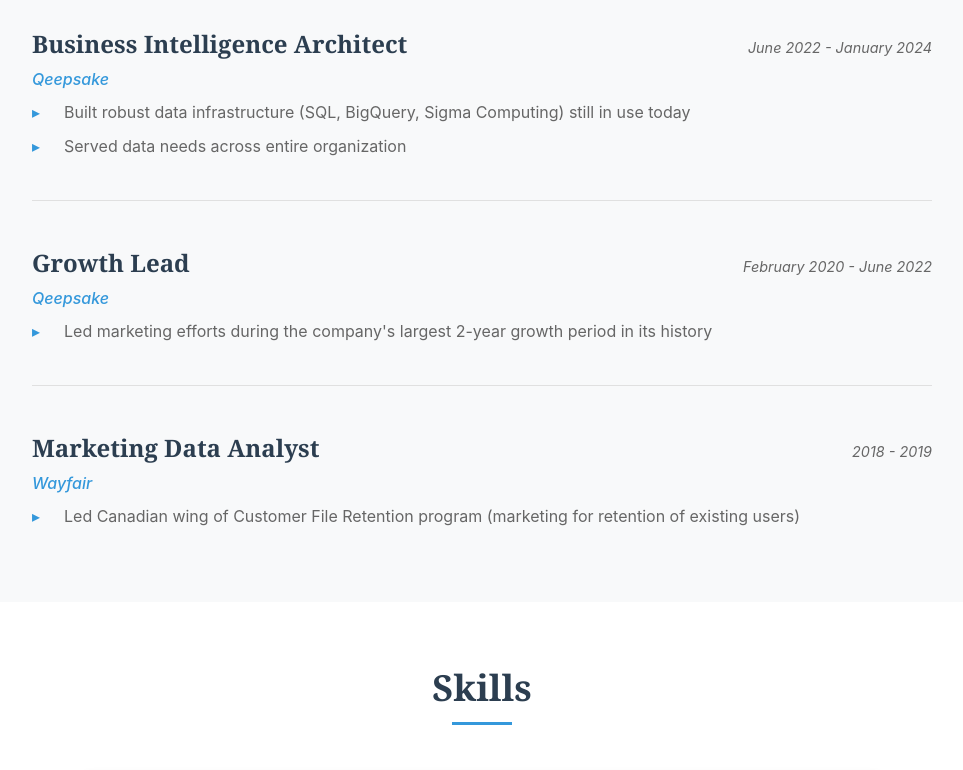
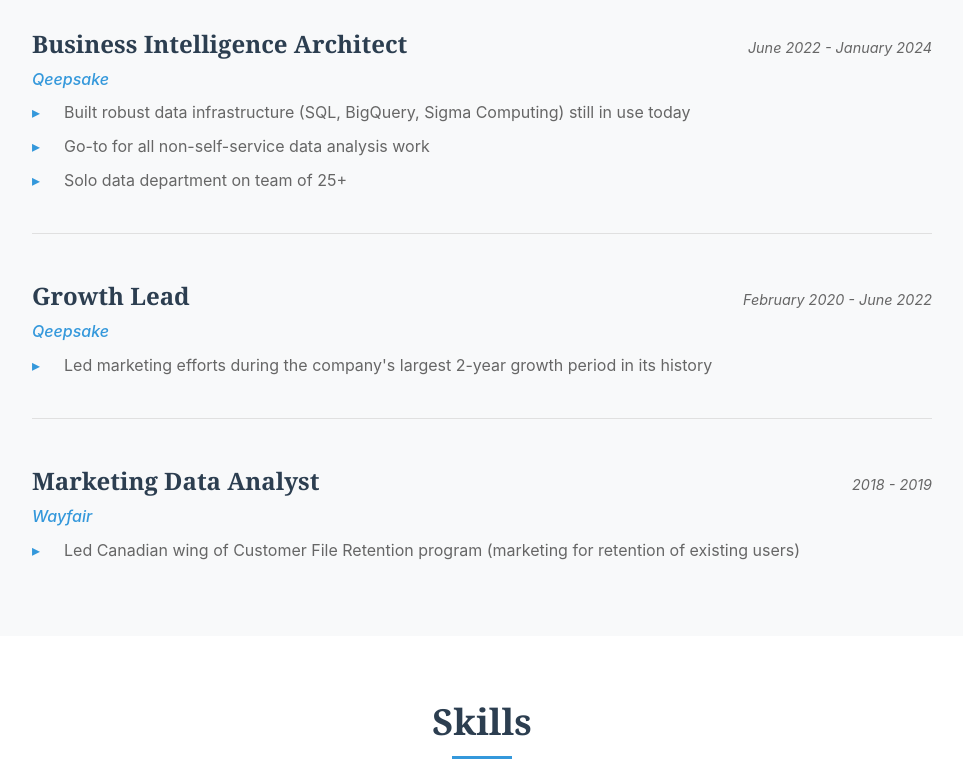
Before and after one commit to ryanhcondon/personal-site, a plain HTML site: page index.html in a window 1280 px wide. Shown: the part 1880-2650 px from the top of the page, without its empty margins (158-1121 px from the left). Drawn offline with Linux system fonts and the light colour scheme.

Commit message:
Update email card and BI Architect bullets

```diff
--- a/index.html
+++ b/index.html
@@ -127,7 +127,8 @@
                         <p class="experience-company">Qeepsake</p>
                         <ul class="experience-list">
                             <li>Built robust data infrastructure (SQL, BigQuery, Sigma Computing) still in use today</li>
-                            <li>Served data needs across entire organization</li>
+                            <li>Go-to for all non-self-service data analysis work</li>
+                            <li>Solo data department on team of 25+</li>
                         </ul>
                     </div>
 
@@ -265,7 +266,6 @@
                 <div class="section-content">
                     <div class="links-grid">
                         <a href="mailto:ryanhcondon@gmail.com" class="link-card link-card-highlighted">
-                            <p class="link-note">For professional inquiries:<br></p>
                             <h3>Email</h3>
                             <p><strong>ryanhcondon@gmail.com</strong></p>
                         </a>
```
